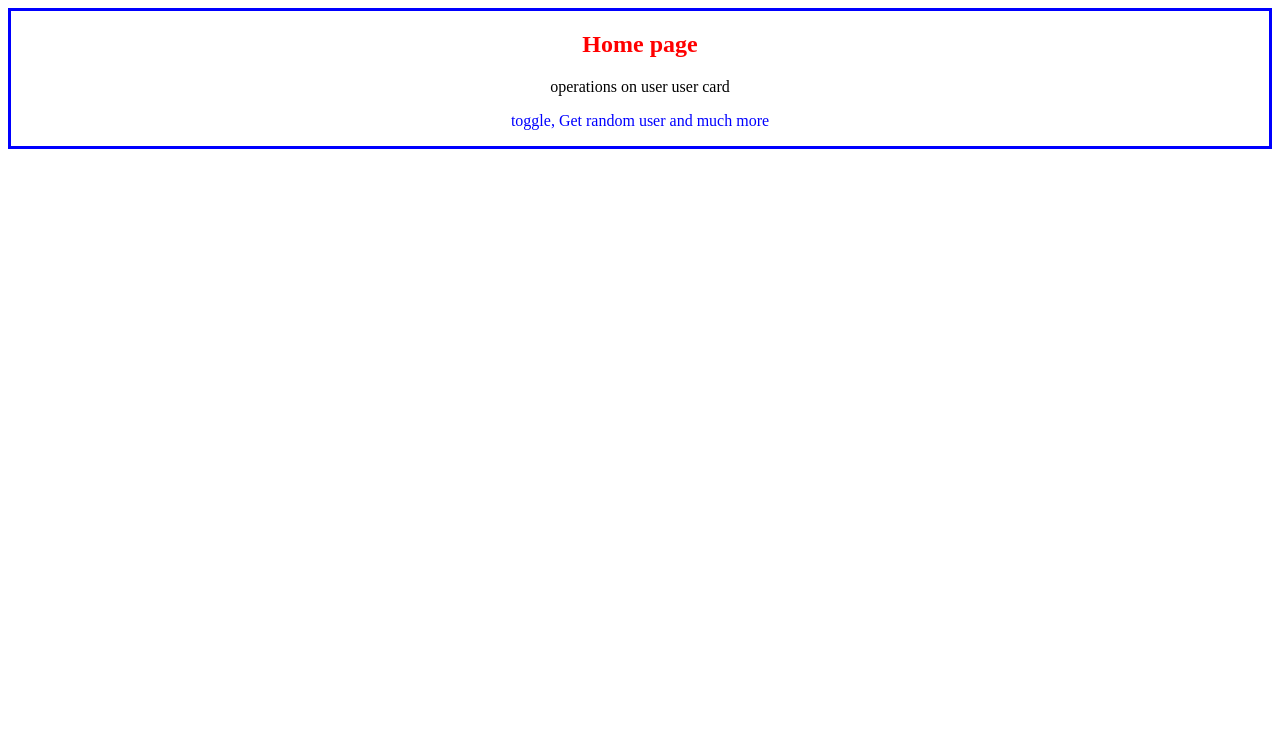
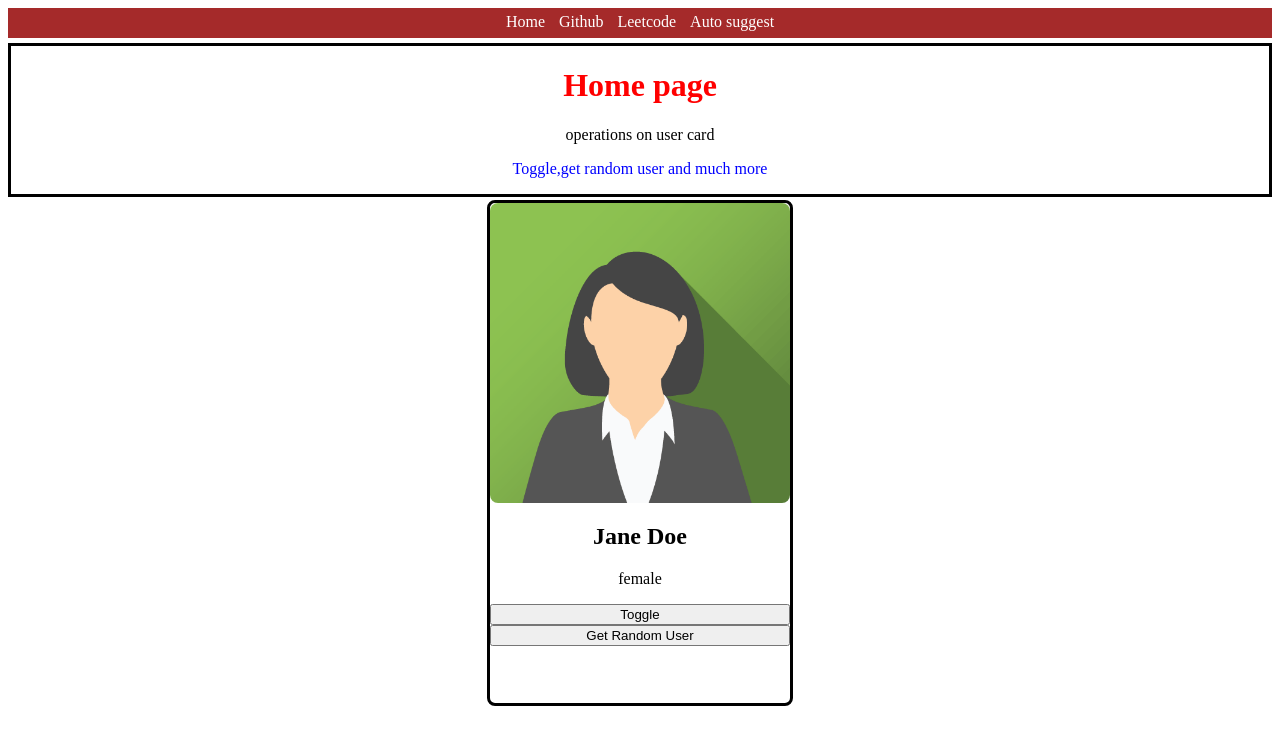
Before and after one commit to 24wh1a05d9-lavanya/autosuggest, a website: page frontend/index.html in a window 1280 px wide. Drawn offline with Linux system fonts and the light colour scheme.

Commit message:
add the changes

```diff
--- a/frontend/index.css
+++ b/frontend/index.css
@@ -1,13 +1,57 @@
-h2{
-    color:red;
+h1{
+    color: red;
 }
+/*property: value;*/
 #home-intro{
     text-align: center;
-    border: 3px solid blue;
+    border: 3px solid black;
 }
-#p2{
+#home-intro :hover {
+   background-color: burlywood;
+}
+#p1{
     color: blue;
 }
-#home-intro:hover{
-    background-color: lightblue;
+#nav{
+    text-align: center;
+    background-color: brown;
+    height: 25px;
+    padding-top: 5px;
+    margin-bottom: 5px;
 }
+#nav a{
+    margin: 0px 5px;
+  /*  margin : y-axis x-axis;*/
+    text-decoration: none;
+    color: white;
+
+}
+#card{
+    align-items: center;
+    margin-top: 5px;
+    border: 3px solid black;
+    width: 300px;
+    height: 500px;
+    margin: 3px auto;
+    border-radius: 8px;
+
+}
+#card-img{
+    width: 300px;
+    height: 300px;
+   align-items: center;
+   margin: 0px auto;
+
+}
+#img{
+    width: 300px;
+    height: 300px;
+    border-radius: 8px;
+}
+#action{
+    text-align: center;
+
+}
+button{
+    width: 100%;
+}
--- a/frontend/index.html
+++ b/frontend/index.html
@@ -7,11 +7,29 @@
     <link rel="stylesheet" href="index.css">
 </head>
 <body>
-    <div id="home-intro">
-    <h2> Home page</h2>
-    <p id="p1"> operations on user user card</p>
-    <p id="p2"> toggle, Get random user and much more</p>
+    <div id="nav">
+        <a href="index.html">Home</a>
+        <a href="https://github.com/24wh1a05g4/Auto-suggest">Github</a>
+        <a href="https://leetcode.com/">Leetcode</a>
+        <a href="./pages/autosuggest.html">Auto suggest</a>
     </div>
-    <script src="index.js"></script>
+    <div id ="home-intro">
+    <h1> Home page</h1>
+    <p id="p2"> operations on user card</p>
+    <p id="p1"> Toggle,get random user and much more</p>
+
+</div>
+  <div id="card">
+    <div id="card-img">
+     <img id="img" src="./images/jane.png" alt=" no User Image">
+  </div>
+  <div id="action">
+    <h2 id="card-name">Jane Doe</h2>
+    <p id="card-gender">female</p>
+    <button onclick="toggle()" id="card-toggle">Toggle</button>
+    <button onclick="getrandomUser()" >Get Random User</button>
+    </div>
+  </div>
+  <script src="index.js"></script>
 </body>
 </html>
--- a/frontend/index.js
+++ b/frontend/index.js
@@ -1,2 +1,48 @@
-console.log("hello from js")
-alert("hello from js")
+const users = [
+  {
+    "name" :"Jane Doe",
+    "gender" : "Female",
+    "image" : "../images/jane.png"
+  },
+  {
+    "name" :"John Doe",
+    "gender" : "Male",
+    "image" : "../images/john.png"
+  },
+]
+let curUserId = 0;
+function toggle(){
+  if(curUserId == 0)
+    curUserId=1;
+  else
+    curUserId=0;
+  // image
+  document.getElementById("img").src=users[curUserId].image;
+  // name
+  document.getElementById("card-name").innerText=users[curUserId].name;
+  document.getElementById("card-gender").innerText=users[curUserId].gender;
+}
+function getRandomUser()
+{
+  fetch("https://randomuser.me/api")
+    .then(function (data){
+      return data.json()
+    })
+    .then(function (parsedData){
+      // console.log(parsedData)
+      let gender = parsedData.results[0].gender;
+
+      let first = parsedData.results[0].name.first;
+      let last = parsedData.results[0].name.last;
+      let name = first  + " " + last;
+      let imageUrl = parsedData.results[0].picture.large;
+
+      // gender
+      document.getElementById("card-gender").innerText=gender;
+      // name
+      document.getElementById("card-name").innerText=name
+      // img
+      document.getElementById("img").src=imageUrl
+
+    })
+}
```
Also changed, not shown: frontend/pages/autosuggest.html (added, +12 -0 lines), frontend/images/jane.png (added).
